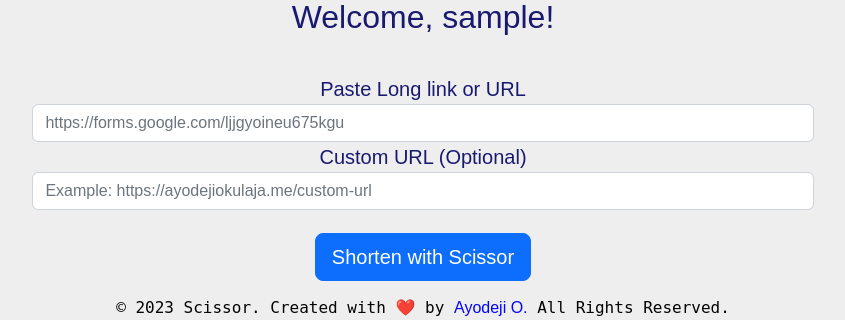
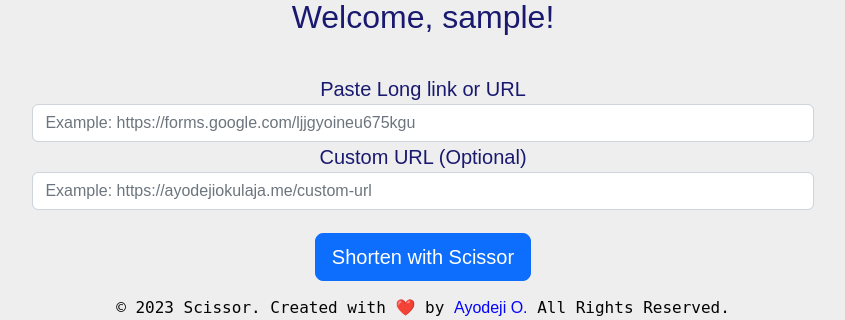
Before and after one commit to ErikMidas/Scissor, a Flask app: page / in a window 1280 px wide. Shown: the part 114-434 px from the top of the page, without its empty margins (217-1062 px from the left). Run offline with Flask 3, Linux system fonts and the light colour scheme; the visitor is signed in with stand-in values (Sample User, id 1); parts of the project's set-up code (start-up, migrations or seed data) failed here and were passed over.

Commit message:
changed placeholder for form

```diff
--- a/scissor/templates/home.html
+++ b/scissor/templates/home.html
@@ -7,7 +7,7 @@
 <form action="{{url_for('home')}}" method="POST" class="form-container">
   <div class="form-group">
     <label for="long_link">Paste Long link or URL</label>
-    <input type="url" name="long_link" class="form-control" placeholder="https://forms.google.com/ljjgyoineu675kgu" required>
+    <input type="url" name="long_link" class="form-control" placeholder="Example: https://forms.google.com/ljjgyoineu675kgu" required>
   </div>
   <div class="form-group">
     <label for="custom_link">Custom URL (Optional)</label>
```
